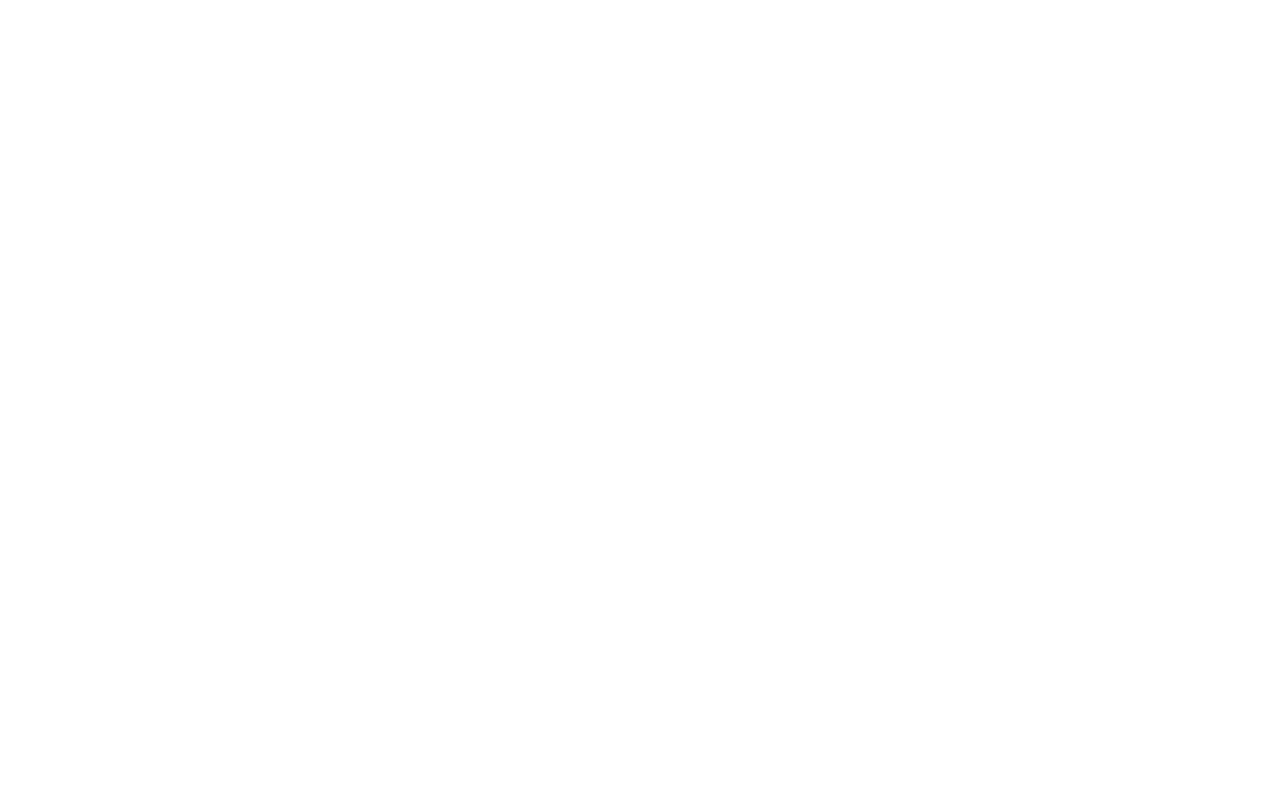
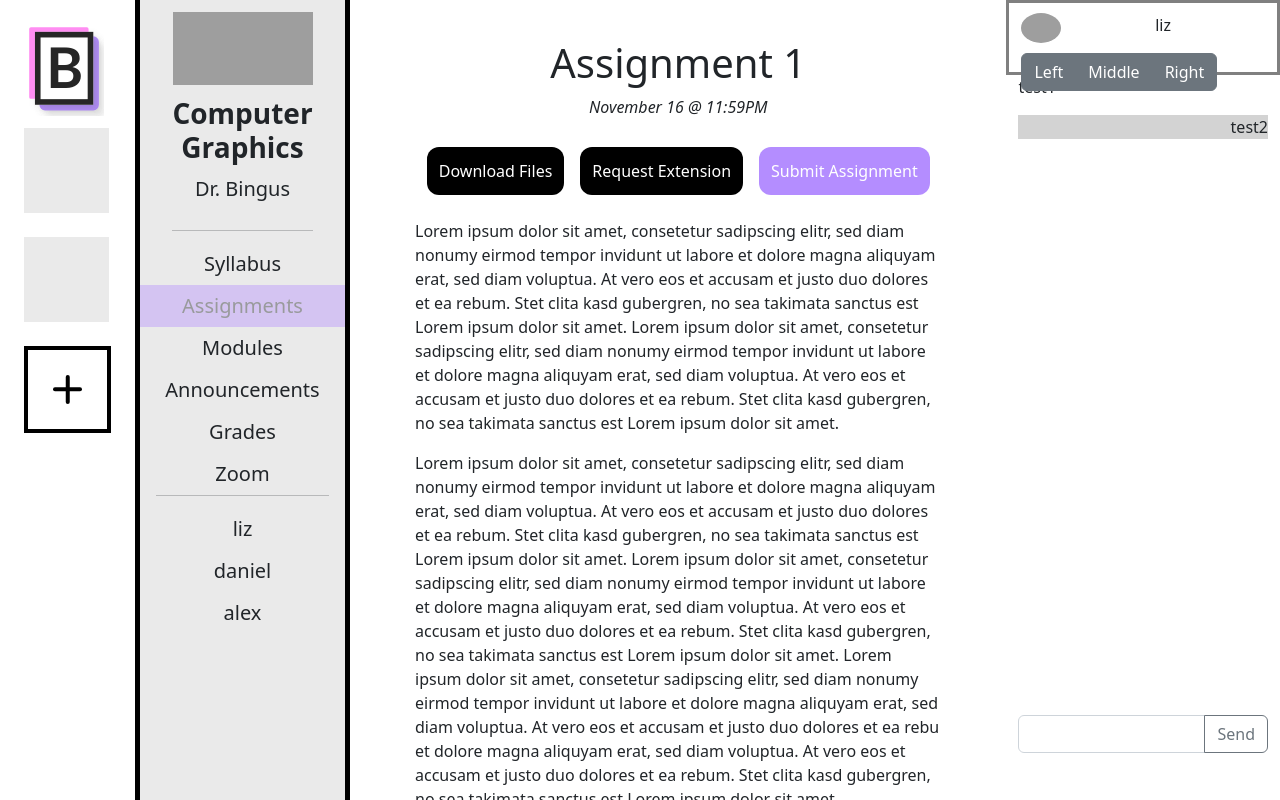
Before and after one commit to corncob567/AlternaCanvas, a React (Create React App) app: page /ui/assignments/1 in a window 1280 px wide. Before the commit this address had no page. Built offline with nearby package versions, Linux system fonts and the light colour scheme; grey boxes are pictures that could not be loaded; a web font is replaced by a local one.

Commit message:
Progress on internal routing for assignments

```diff
--- /dev/null
+++ b/src/assets/backArrow.jsx
@@ -0,0 +1,12 @@
+function backArrow() {
+  return (
+    <svg xmlns="http://www.w3.org/2000/svg" width="58.596" height="32.192" viewBox="0 0 58.596 32.192">
+      <g id="Group_26" data-name="Group 26" transform="translate(428 83.5)">
+        <line id="Line_9" data-name="Line 9" x2="55" transform="translate(0 14)" fill="none" stroke="#000" stroke-linecap="round" stroke-linejoin="round" stroke-width="3"/>
+        <path id="Path_26" data-name="Path 26" d="M0,14,19.169,0" fill="rgba(0,0,0,0)" stroke="#000" stroke-linecap="round" stroke-linejoin="round" stroke-width="3"/>
+        <path id="Path_27" data-name="Path 27" d="M0,0,19.169,14" transform="translate(0 14)" fill="rgba(0,0,0,0)" stroke="#000" stroke-linecap="round" stroke-linejoin="round" stroke-width="3"/>
+      </g>
+    </svg>
+  );
+}
+export default backArrow;
--- /dev/null
+++ b/src/components/pages/assignments/assignment.jsx
@@ -0,0 +1,14 @@
+import React from 'react';
+import '../../../styles/main.scss';
+
+const Assignment = ({ assignmentID, assignmentName, dueDate, dueTime }) => {
+
+    return (
+        <div className='assignment'>
+            <h2 style={{ textDecoration: 'none' }}>{assignmentName}</h2>
+            <p style={{ fontStyle: 'italic', textDecoration: 'none' }}>{dueDate} @ {dueTime}</p>
+        </div>
+    );
+};
+
+export default Assignment;
--- a/src/components/pages/assignments/assignments.jsx
+++ b/src/components/pages/assignments/assignments.jsx
@@ -1,12 +1,22 @@
 import React from 'react';
+import { Link } from 'react-router-dom';
 import '../../../styles/main.scss';
 import { MdAssignment } from 'react-icons/md';
+import Assignment from './assignment';
 
 const Assignments = (props) => {
-    const courseId = props.courseId
+    const courseId = props.courseId;
     return (
         <div className='pageWrapper'>
             <h1 className='pageTitle'>Assignments <MdAssignment/></h1>
+            <div className='assignments--assignmentList'>
+                <Link to="1" style={{ textDecoration: 'none', color: 'black' }}>
+                    <Assignment assignmentID="1" assignmentName="Assignment 1" dueDate="November 16" dueTime="11:59PM"/>
+                </Link>
+                <Link to="2" style={{ textDecoration: 'none', color: 'black' }}>
+                    <Assignment assignmentID="2" assignmentName="Assignment 2" dueDate="November 17" dueTime="11:59PM"/>
+                </Link>
+            </div>
         </div>
     );
 };
--- /dev/null
+++ b/src/components/pages/assignments/assignmentsPage.jsx
@@ -0,0 +1,87 @@
+import React from "react";
+import "../../../styles/main.scss";
+import backArrow from '../../../assets/backArrow';
+
+const AssignmentPage = ({ assignmentID, assignmentName, dueDate, dueTime }) => {
+  return (
+    <div className="pageWrapper assignmentPage">
+        <backArrow/>
+        <div className="assignmentPage--header">
+            <h1>
+            {assignmentName}
+            </h1>
+            <p style={{ fontStyle: "italic", fontWeight: '200' }}>
+            {dueDate} @ {dueTime}
+            </p>
+            <div className="assignmentPage--buttonWrapper">
+                <button className="button secondary">Download Files</button>
+                <button className="button secondary">Request Extension</button>
+                <button className="button primary">Submit Assignment</button>
+            </div>
+        </div>
+        <div className="assignmentPage--description">
+            <p>
+            Lorem ipsum dolor sit amet, consetetur sadipscing elitr, sed diam
+            nonumy eirmod tempor invidunt ut labore et dolore magna aliquyam erat,
+            sed diam voluptua. At vero eos et accusam et justo duo dolores et ea
+            rebum. Stet clita kasd gubergren, no sea takimata sanctus est Lorem
+            ipsum dolor sit amet. Lorem ipsum dolor sit amet, consetetur
+            sadipscing elitr, sed diam nonumy eirmod tempor invidunt ut labore et
+            dolore magna aliquyam erat, sed diam voluptua. At vero eos et accusam
+            et justo duo dolores et ea rebum. Stet clita kasd gubergren, no sea
+            takimata sanctus est Lorem ipsum dolor sit amet.
+            </p>
+
+            <p>
+            Lorem ipsum dolor sit amet, consetetur sadipscing elitr, sed diam
+            nonumy eirmod tempor invidunt ut labore et dolore magna aliquyam erat,
+            sed diam voluptua. At vero eos et accusam et justo duo dolores et ea
+            rebum. Stet clita kasd gubergren, no sea takimata sanctus est Lorem
+            ipsum dolor sit amet. Lorem ipsum dolor sit amet, consetetur
+            sadipscing elitr, sed diam nonumy eirmod tempor invidunt ut labore et
+            dolore magna aliquyam erat, sed diam voluptua. At vero eos et accusam
+            et justo duo dolores et ea rebum. Stet clita kasd gubergren, no sea
+            takimata sanctus est Lorem ipsum dolor sit amet. Lorem ipsum dolor sit
+            amet, consetetur sadipscing elitr, sed diam nonumy eirmod tempor
+            invidunt ut labore et dolore magna aliquyam erat, sed diam voluptua.
+            At vero eos et accusam et justo duo dolores et ea rebu et dolore magna
+            aliquyam erat, sed diam voluptua. At vero eos et accusam et justo duo
+            dolores et ea rebum. Stet clita kasd gubergren, no sea takimata
+            sanctus est Lorem ipsum dolor sit amet.
+            </p>
+
+            <p>
+            Lorem ipsum dolor sit amet, consetetur sadipscing elitr, sed diam
+            nonumy eirmod tempor invidunt ut labore et dolore magna aliquyam erat,
+            sed diam voluptua. At vero eos et accusam et justo duo dolores et ea
+            rebum. Stet clita kasd gubergren, no sea takimata sanctus est Lorem
+            ipsum dolor sit amet. Lorem ipsum dolor sit amet, consetetur
+            sadipscing elitr, sed diam nonumy eirmod tempor invidunt ut labore et
+            dolore magna aliquyam erat, sed diam voluptua. At vero eos et accusam
+            et justo duo dolores et ea rebum. Stet clita kasd gubergren, no sea
+            takimata sanctus est Lorem ipsum dolor sit amet. Lorem ipsum dolor sit
+            amet, consetetur sadipscing elitr, sed diam nonumy eirmod tempor
+            invidunt ut labore et dolore magna aliquyam erat, sed diam voluptua.
+            At vero eos et accusam et justo duo dolores et ea rebum. Stet clita
+            kasd gubergren, no sea takimata sanctus est Lorem ipsum dolor sit
+            amet. Lorem ipsum dolor sit amet, consetetur sadipscing elitr, sed
+            diam nonumy eirmod tempor invidunt ut labore et dolore magna aliquyam
+            erat, sed diam voluptua. At vero eos et accusam et justo duo dolores
+            et ea rebum. Stet clita kasd gubergren, no sea takimata sanctus est
+            Lorem ipsum dolor sit amet. met. Lorem ipsum dolor sit amet,
+            consetetur sadipscing elitr, sed diam nonumy eirmod tempor invidunt ut
+            labore et dolore magna aliquyam erat, sed diam voluptua. At vero eos
+            et accusam et justo duo dolores et ea rebum. Stet clita kasd
+            gubergren, no sea takimata sanctus est Lorem ipsum dolor sit amet.
+            Lorem ipsum dolor sit amet, consetetur sadipscing elitr, sed diam
+            nonumy eirmod tempor invidunt ut labore et dolore magna aliquyam erat,
+            sed diam voluptua. At vero eos et accusam et justo duo dolores et ea
+            rebum. Stet clita kasd gubergren, no sea takimata sanctus est Lorem
+            ipsum dolor sit amet.
+            </p>
+        </div>
+    </div>
+  );
+};
+
+export default AssignmentPage;
--- a/src/index.js
+++ b/src/index.js
@@ -7,6 +7,7 @@
 import Modules from './components/pages/modules/modules';
 import Announcements from './components/pages/announcements/announcements';
 import Grades from './components/pages/grades/grades';
+import AssignmentPage from './components/pages/assignments/assignmentsPage';
 import Zoom from './components/pages/zoom/zoom';
 
 import 'bootstrap/dist/css/bootstrap.css';
@@ -26,7 +27,9 @@
       </Route>
       <Route path="/ui" element={<App/>} >
         <Route exact path="syllabus" element={<Syllabus courseId={'ui'}/>}/>
-        <Route path="assignments" element={<Assignments courseId={'ui'}/>}/>
+        <Route exact path="assignments" element={<Assignments courseId={'ui'}/>}/>
+        <Route exact path="assignments/1" element={<AssignmentPage assignmentID="1" assignmentName="Assignment 1" dueDate="November 16" dueTime="11:59PM"/>}/>
+        <Route exact path="assignments/2" element={<AssignmentPage assignmentID="2" assignmentName="Assignment 2" dueDate="November 17" dueTime="11:59PM"/>}/>
         <Route path="modules" element={<Modules courseId={'ui'}/>}/>
         <Route path="announcements" element={<Announcements courseId={'ui'}/>}/>
         <Route path="grades" element={<Grades courseId={'ui'}/>}/>
--- /dev/null
+++ b/src/styles/components/Assignments.scss
@@ -0,0 +1,36 @@
+.assignments {
+    &--assignmentList {
+        margin: 24px 50px;
+    }
+}
+
+.assignment {
+    padding: 18px 24px;
+    border: 1px $secondary-3 solid;
+    margin-bottom: 24px;
+
+    h2, p {
+        margin: 0;
+        text-decoration: none !important;
+    }
+
+    &:hover {
+        border: 1px $primary-1 solid;
+        cursor: pointer;
+    }
+}
+
+.assignmentPage {
+    text-align: center;
+    margin: 24px 50px;
+
+    &--buttonWrapper {
+        padding: 12px 0px 24px 0px;
+    }
+
+    &--description {
+        p {
+            text-align: left;
+        }
+    }
+}
--- a/src/styles/main.scss
+++ b/src/styles/main.scss
@@ -1,6 +1,7 @@
 @import 'variables.scss';
 @import 'components/Courses.scss';
 @import 'components/Pages.scss';
+@import 'components/Assignments.scss';
 @import 'components/Chat.scss';
 @import 'components/Syllabus.scss';
 @import 'components/Announcements.scss';
@@ -39,3 +40,20 @@
     border-radius: 10px;
     -webkit-box-shadow: inset 0 0 6px rgba(0,0,0,0.5);
 }
+
+.button {
+    border-radius: 12px;
+    color: $secondary-1;
+    padding: 12px;
+    font-family: inherit;
+    margin: 0px 8px;
+    border-style: none;
+
+    &.primary {
+        background-color: $primary-2;
+    }
+
+    &.secondary {
+        background-color: $primary-3;
+    }
+}
```
